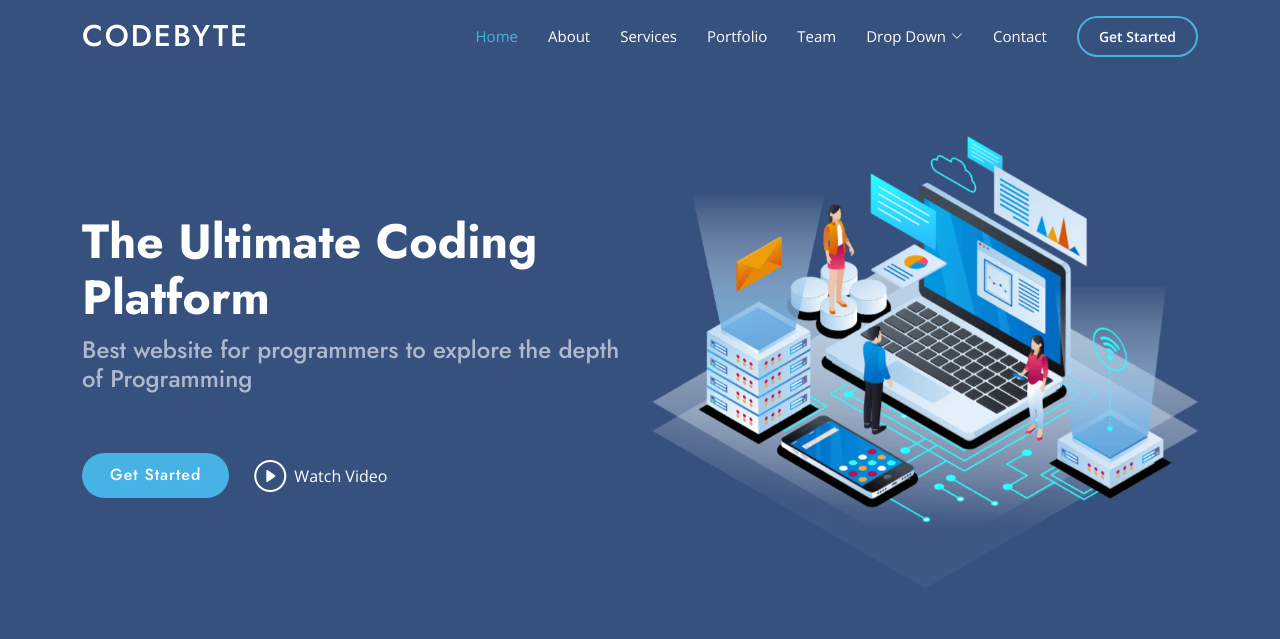
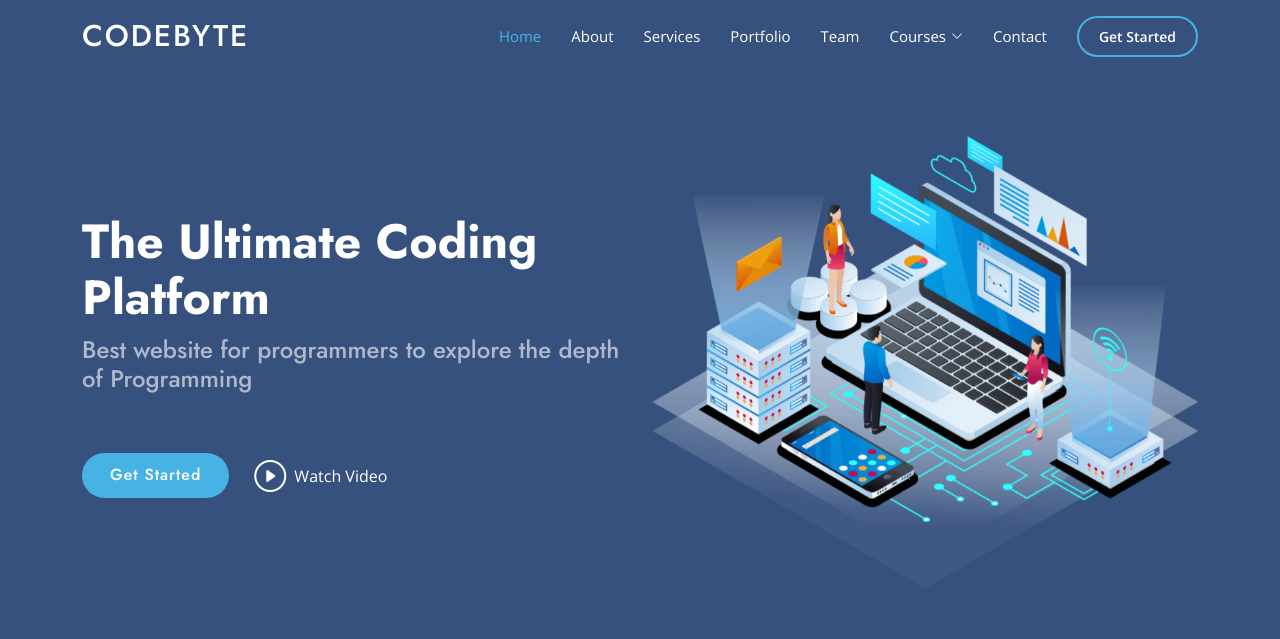
Before and after one commit to himansh231104/CODEBYTE, a Flask app: page / in a window 1280 px wide. Shown: the top 639 px of the page. Run offline with Flask 3, Linux system fonts and the light colour scheme; some libraries are stand-ins or nearby versions.

Commit message:
Update index.html
Index Page Completed

```diff
--- a/templates/index.html
+++ b/templates/index.html
@@ -47,21 +47,21 @@
           <li><a class="nav-link scrollto" href="#services">Services</a></li>
           <li><a class="nav-link   scrollto" href="#portfolio">Portfolio</a></li>
           <li><a class="nav-link scrollto" href="#team">Team</a></li>
-          <li class="dropdown"><a href="#"><span>Drop Down</span> <i class="bi bi-chevron-down"></i></a>
+          <li class="dropdown"><a href="#"><span>Courses</span> <i class="bi bi-chevron-down"></i></a>
             <ul>
-              <li><a href="#">Drop Down 1</a></li>
-              <li class="dropdown"><a href="#"><span>Deep Drop Down</span> <i class="bi bi-chevron-right"></i></a>
+              <li><a href="#">Python</a></li>
+              <li><a href="#">Java</a></li>
+              <li><a href="#">C</a></li>
+              <li><a href="#">C++</a></li>
+              <li class="dropdown"><a href="#"><span>Web Development</span> <i class="bi bi-chevron-right"></i></a>
                 <ul>
-                  <li><a href="#">Deep Drop Down 1</a></li>
-                  <li><a href="#">Deep Drop Down 2</a></li>
-                  <li><a href="#">Deep Drop Down 3</a></li>
-                  <li><a href="#">Deep Drop Down 4</a></li>
-                  <li><a href="#">Deep Drop Down 5</a></li>
+                  <li><a href="#">HTML</a></li>
+                  <li><a href="#">CSS</a></li>
+                  <li><a href="#">JavaScript</a></li>
+                  <li><a href="#">React</a></li>
+                  <li><a href="#">SQL</a></li>
                 </ul>
               </li>
-              <li><a href="#">Drop Down 2</a></li>
-              <li><a href="#">Drop Down 3</a></li>
-              <li><a href="#">Drop Down 4</a></li>
             </ul>
           </li>
           <li><a class="nav-link scrollto" href="#contact">Contact</a></li>
@@ -691,7 +691,8 @@
                 <p>+91 7091-486-698</p>
               </div>
 
-              <iframe src="https://www.google.com/maps/embed?pb=!1m14!1m8!1m3!1d12097.433213460943!2d-74.0062269!3d40.7101282!3m2!1i1024!2i768!4f13.1!3m3!1m2!1s0x0%3A0xb89d1fe6bc499443!2sDowntown+Conference+Center!5e0!3m2!1smk!2sbg!4v1539943755621" frameborder="0" style="border:0; width: 100%; height: 290px;" allowfullscreen></iframe>
+              <iframe src="https://www.google.com/maps/embed?pb=!1m18!1m12!1m3!1d7206.124648581824!2d85.11995682471044!3d25.61267784577757!2m3!1f0!2f0!3f0!3m2!1i1024!2i768!4f13.1!3m3!1m2!1s0x398e33e4a9827d27%3A0xa9c6f2eb555a6001!2sPatna%2C%20Bihar!5e0!3m2!1sen!2sin!4v1646551736934!5m2!1sen!2sin" frameborder="0" style="border:0; width: 100%; height: 290px;" allowfullscreen></iframe>
+
             </div>
 
           </div>
```
